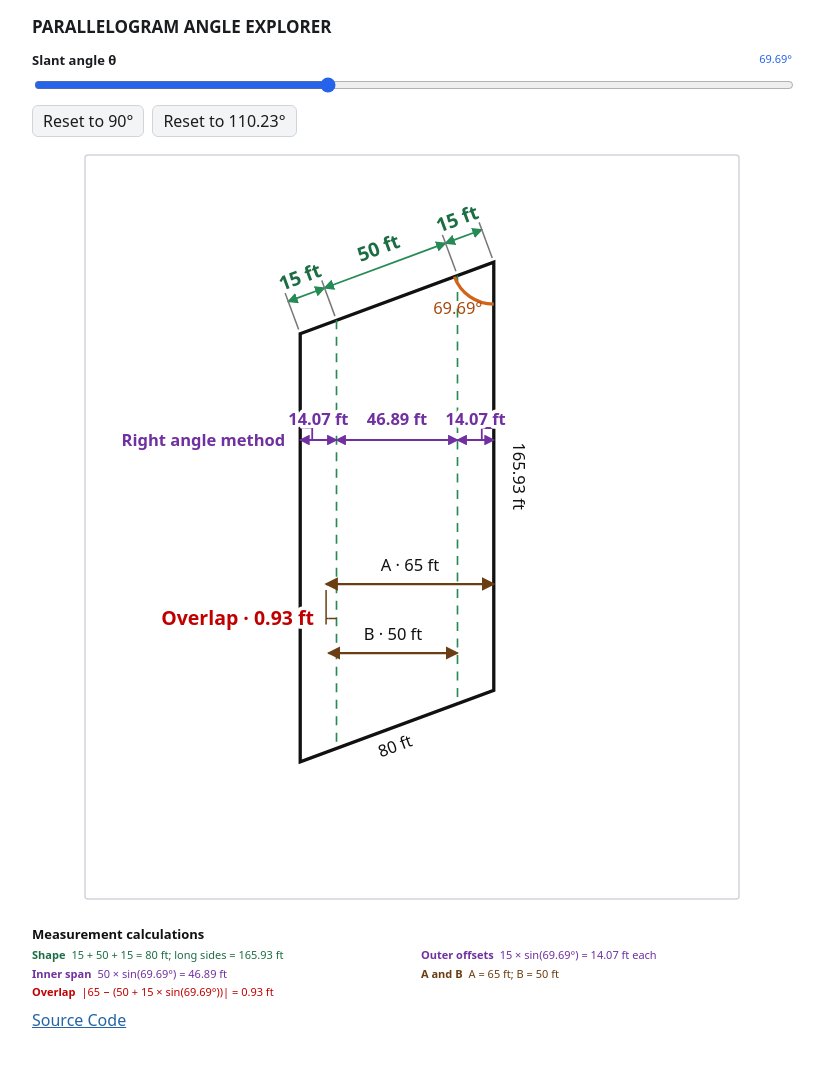
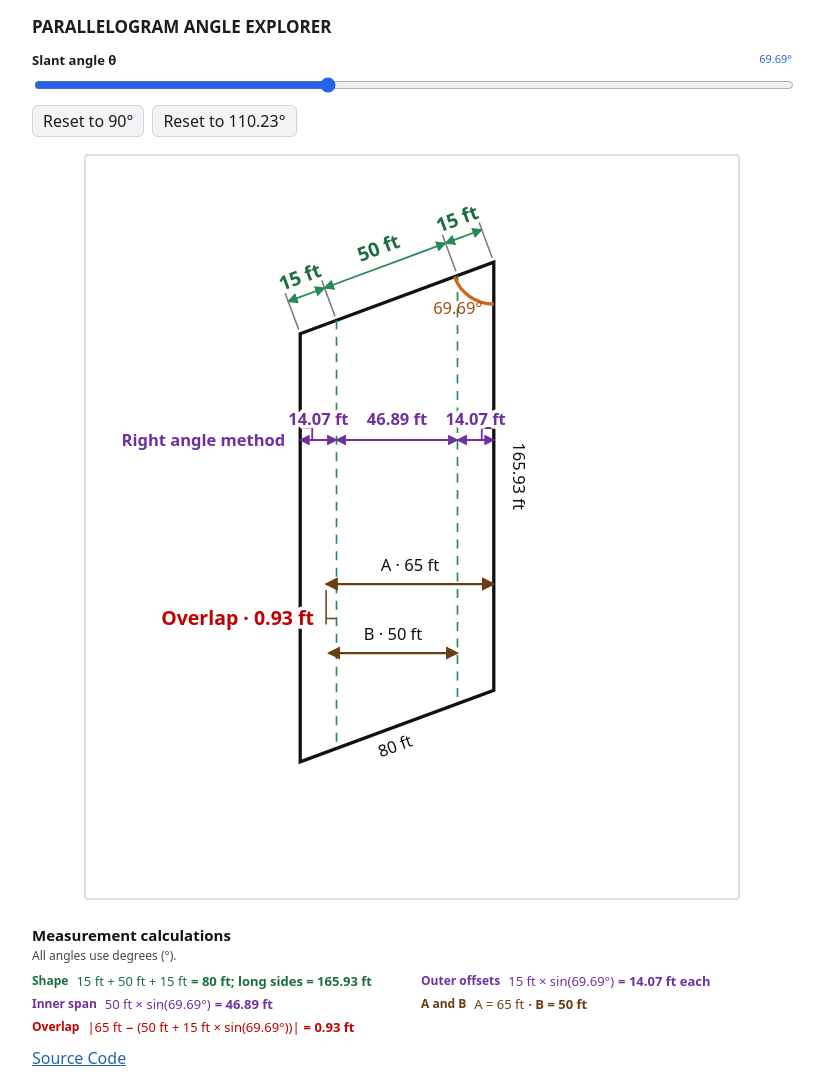
Before and after one commit to cove/parallelogram-angle-explorer, a website with bundled scripts: page index.html in a window 1280 px wide. Shown: the whole page, without its empty margins (228-1052 px from the left). Before the commit the page ends 1047 px from the top, so only its background shows below. Built offline with nearby package versions, Linux system fonts and the light colour scheme.

Commit message:
Improve calculation readability

```diff
--- a/app.mjs
+++ b/app.mjs
@@ -35,6 +35,11 @@ export function initializeApp(documentRef, windowRef) {
       `${index === 0 ? "M" : "L"} ${position.x} ${position.y}`
     ));
     return `${commands.join(" ")}${close ? " Z" : ""}`;
+  }
+
+  function setFormula(id, formula) {
+    element(`${id}-expression`).textContent = formula.expression;
+    element(`${id}-result`).textContent = formula.result;
   }
 
   function draw(angleDegrees) {
@@ -137,11 +142,11 @@ export function initializeApp(documentRef, windowRef) {
       90,
     );
 
-    element("pae-calc-shape").textContent = diagram.formulas.shape;
-    element("pae-calc-perp-insets").textContent = diagram.formulas.outerOffsets;
-    element("pae-calc-perp-inner").textContent = diagram.formulas.innerSpan;
-    element("pae-calc-fixed-arrows").textContent = diagram.formulas.fixedArrows;
-    element("pae-calc-overlap").textContent = diagram.formulas.overlap;
+    setFormula("pae-calc-shape", diagram.formulas.shape);
+    setFormula("pae-calc-perp-insets", diagram.formulas.outerOffsets);
+    setFormula("pae-calc-perp-inner", diagram.formulas.innerSpan);
+    setFormula("pae-calc-fixed-arrows", diagram.formulas.fixedArrows);
+    setFormula("pae-calc-overlap", diagram.formulas.overlap);
     angleOutput.textContent = `${angleDegrees.toFixed(2)}°`;
   }
 
--- a/geometry.mjs
+++ b/geometry.mjs
@@ -188,11 +188,26 @@ export function calculateDiagram(angleDegrees) {
     rightSideLabel: point(rightX + 13, (rightTop.y + rightBottom.y) / 2),
     measurements,
     formulas: {
-      shape: "15 + 50 + 15 = 80 ft; long sides = 165.93 ft",
-      outerOffsets: `15 × sin(${angleDegrees.toFixed(2)}°) = ${formatFeet(perpendicularInset)} ft each`,
-      innerSpan: `50 × sin(${angleDegrees.toFixed(2)}°) = ${formatFeet(perpendicularInner)} ft`,
-      fixedArrows: "A = 65 ft; B = 50 ft",
-      overlap: `|65 − (50 + 15 × sin(${angleDegrees.toFixed(2)}°))| = ${formatFeet(overlap)} ft`,
+      shape: {
+        expression: "15 ft + 50 ft + 15 ft",
+        result: "= 80 ft; long sides = 165.93 ft",
+      },
+      outerOffsets: {
+        expression: `15 ft × sin(${angleDegrees.toFixed(2)}°)`,
+        result: `= ${formatFeet(perpendicularInset)} ft each`,
+      },
+      innerSpan: {
+        expression: `50 ft × sin(${angleDegrees.toFixed(2)}°)`,
+        result: `= ${formatFeet(perpendicularInner)} ft`,
+      },
+      fixedArrows: {
+        expression: "A = 65 ft",
+        result: "· B = 50 ft",
+      },
+      overlap: {
+        expression: `|65 ft − (50 ft + 15 ft × sin(${angleDegrees.toFixed(2)}°))|`,
+        result: `= ${formatFeet(overlap)} ft`,
+      },
     },
   };
 }
--- a/index.html
+++ b/index.html
@@ -198,8 +198,13 @@
       margin: 8px 0 10px;
     }
     #parallelogram-angle-explorer .calculations h3 {
-      font-size: 13px;
-      margin: 0 0 5px;
+      font-size: 15px;
+      margin: 0 0 2px;
+    }
+    #parallelogram-angle-explorer .calculation-note {
+      margin: 0 0 8px;
+      color: #444444;
+      font-size: 12px;
     }
     #parallelogram-angle-explorer .calculation-grid {
       display: grid;
@@ -209,9 +214,9 @@
     #parallelogram-angle-explorer .calculation {
       display: grid;
       grid-template-columns: max-content minmax(0, 1fr);
-      gap: 6px;
-      font-size: 11px;
-      line-height: 1.3;
+      gap: 8px;
+      font-size: 12px;
+      line-height: 1.45;
     }
     #parallelogram-angle-explorer .calculation-name {
       font-weight: 700;
@@ -219,6 +224,12 @@
     #parallelogram-angle-explorer .calculation-formula {
       font-variant-numeric: tabular-nums;
       overflow-wrap: anywhere;
+      font-size: 13px;
+      font-weight: 500;
+    }
+    #parallelogram-angle-explorer .calculation-result {
+      margin-left: 4px;
+      font-weight: 700;
     }
     #parallelogram-angle-explorer .calculation-green { color: #1c6d43; }
     #parallelogram-angle-explorer .calculation-purple { color: #7030a0; }
@@ -278,8 +289,11 @@
         gap: 2px;
       }
       #parallelogram-angle-explorer .calculation {
-        grid-template-columns: 80px minmax(0, 1fr);
-        gap: 4px;
+        grid-template-columns: 84px minmax(0, 1fr);
+        gap: 6px;
+      }
+      #parallelogram-angle-explorer .calculation-formula {
+        font-size: 12px;
       }
     }
   </style>
@@ -353,26 +367,27 @@
 
   <section id="pae-calculations" class="calculations" aria-labelledby="pae-calculations-title">
     <h3 id="pae-calculations-title">Measurement calculations</h3>
+    <p class="calculation-note">All angles use degrees (°).</p>
     <div class="calculation-grid">
       <div class="calculation calculation-green">
         <span class="calculation-name">Shape</span>
-        <span id="pae-calc-shape" class="calculation-formula">Calculating…</span>
+        <span class="calculation-formula"><span id="pae-calc-shape-expression">Calculating…</span><strong id="pae-calc-shape-result" class="calculation-result"></strong></span>
       </div>
       <div class="calculation calculation-purple">
         <span class="calculation-name">Outer offsets</span>
-        <span id="pae-calc-perp-insets" class="calculation-formula">Calculating…</span>
+        <span class="calculation-formula"><span id="pae-calc-perp-insets-expression">Calculating…</span><strong id="pae-calc-perp-insets-result" class="calculation-result"></strong></span>
       </div>
       <div class="calculation calculation-purple">
         <span class="calculation-name">Inner span</span>
-        <span id="pae-calc-perp-inner" class="calculation-formula">Calculating…</span>
+        <span class="calculation-formula"><span id="pae-calc-perp-inner-expression">Calculating…</span><strong id="pae-calc-perp-inner-result" class="calculation-result"></strong></span>
       </div>
       <div class="calculation calculation-brown">
         <span class="calculation-name">A and B</span>
-        <span id="pae-calc-fixed-arrows" class="calculation-formula">Calculating…</span>
+        <span class="calculation-formula"><span id="pae-calc-fixed-arrows-expression">Calculating…</span><strong id="pae-calc-fixed-arrows-result" class="calculation-result"></strong></span>
       </div>
       <div class="calculation calculation-red">
         <span class="calculation-name">Overlap</span>
-        <span id="pae-calc-overlap" class="calculation-formula">Calculating…</span>
+        <span class="calculation-formula"><span id="pae-calc-overlap-expression">Calculating…</span><strong id="pae-calc-overlap-result" class="calculation-result"></strong></span>
       </div>
     </div>
   </section>
```
Also changed, not shown: app.test.mjs (+9 -6 lines), geometry.test.mjs (+29 -15 lines).
